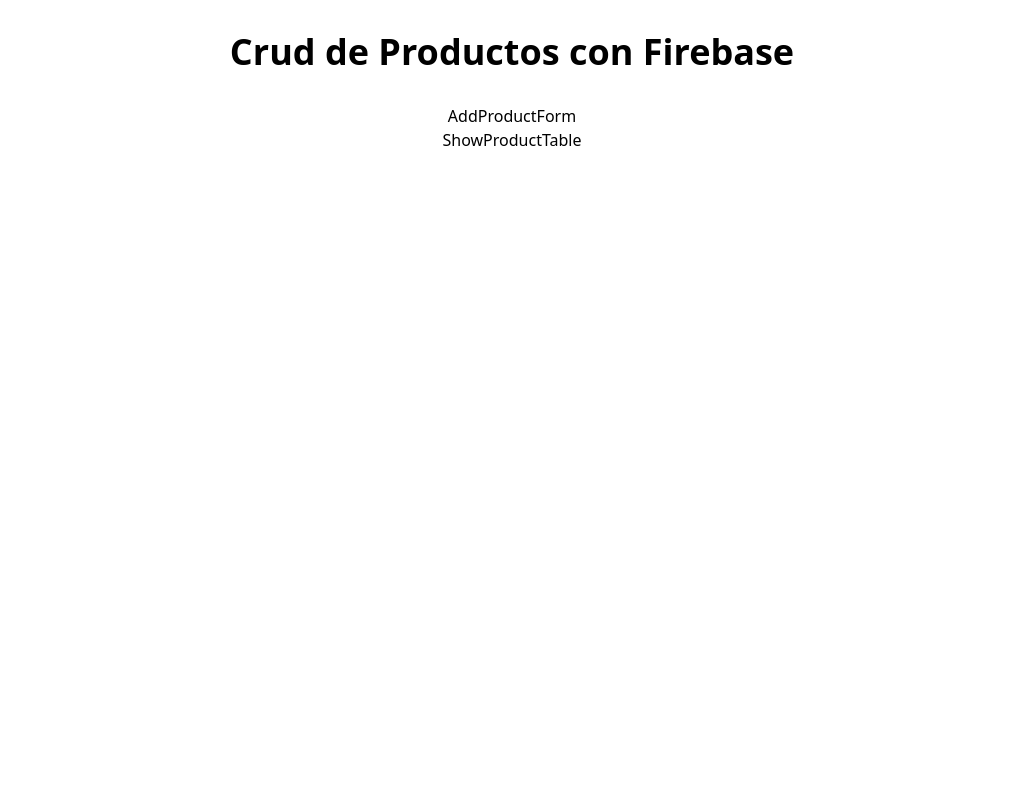
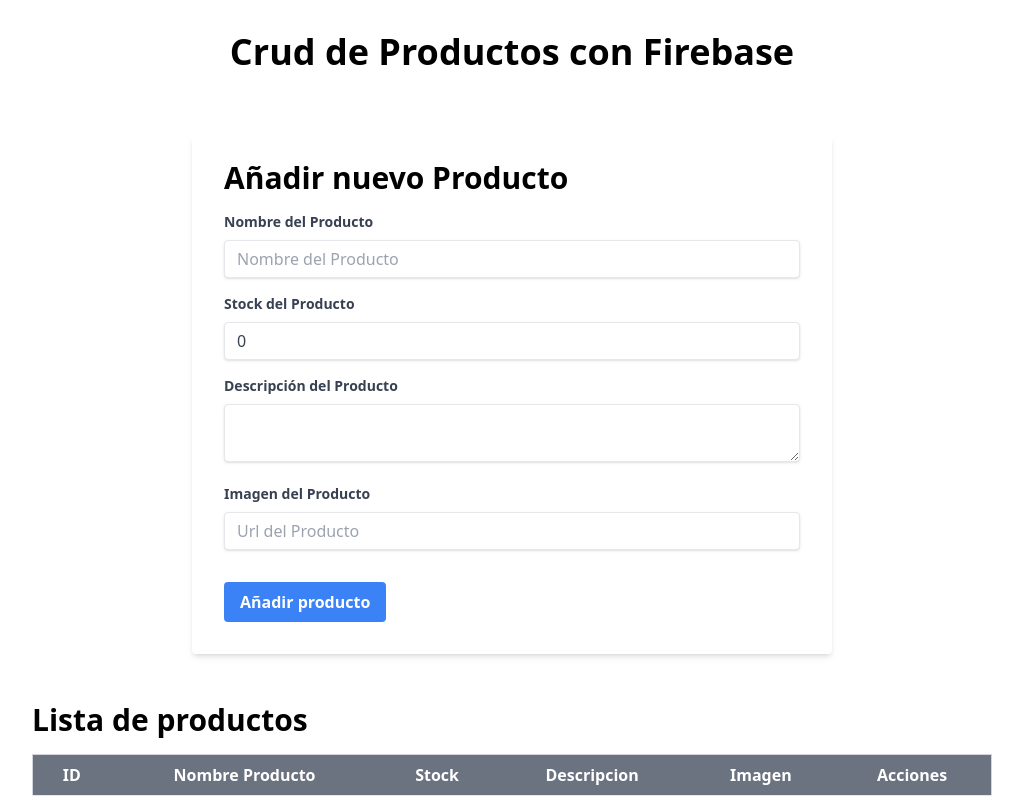
Before and after one commit to isaiasfl/react-2024-d, a React (Vite) app in the folder Proyectos/06-crud-firebase/: page / in a window 1280 px wide. Shown: the whole page, without its empty margins (128-1151 px from the left). Built offline with nearby package versions, Linux system fonts and the light colour scheme; no server answers; the database is empty.

Commit message:
dia-6-02-2024

```diff
--- a/Proyectos/06-crud-firebase/src/components/AddProductForm.jsx
+++ b/Proyectos/06-crud-firebase/src/components/AddProductForm.jsx
@@ -1,6 +1,122 @@
+import { useState } from "react";
+import Swal from "sweetalert2";
+import { addProducto } from "../firebase/productosApi";
 
 const AddProductForm = () => {
-  return <div>AddProductForm</div>;
+  const [nombre, setNombre] = useState("");
+  const [stock, setStock] = useState(0);
+  const [descripcion, setDescripcion] = useState("");
+  const [url, setUrl] = useState("");
+
+  const handleSubmit = async (e) => {
+    e.preventDefault();
+    // tengo que llamar a una función que me añada los datos del formulario.
+    try {
+      const nuevoProducto = await addProducto({
+        nombre,
+        stock,
+        descripcion,
+        url,
+      });
+      console.log("Producto añadido con id: ", nuevoProducto);
+
+      // ventana indicando si todo ok
+      Swal.fire({
+        icon: "success",
+        title: "¡Inserción correcta!",
+        text: "Datos del producto insertados correctamente",
+      });
+
+      // seteamos los estados a valor inicial
+      setNombre("");
+      setStock(0);
+      setDescripcion("");
+      setUrl("");
+    } catch (error) {
+      console.error("Error al añadir un producto", error);
+    }
+  };
+
+  return (
+    <div className="w-1/2 mx-auto mt-8">
+      <form
+        onSubmit={handleSubmit}
+        className="bg-white shadow-md rounded px-8 pt-6 pb-8 mb-4"
+      >
+        <h2 className="text-3xl font-semibold mb-4"> Añadir nuevo Producto</h2>
+        <div className="mb-4">
+          <label
+            className="block text-gray-700 text-sm font-bold mb-2"
+            htmlFor="nombre"
+          >
+            Nombre del Producto
+          </label>
+          <input
+            className="shadow appearance-none border rounded w-full py-2 px-3 text-gray-700 leading-tight focus:outline-none focus:shadow-blue-500"
+            type="text"
+            id="nombre"
+            placeholder="Nombre del Producto"
+            value={nombre}
+            onChange={(e) => setNombre(e.target.value)}
+            required
+          />
+        </div>
+        <div className="mb-4">
+          <label
+            className="block text-gray-700 text-sm font-bold mb-2"
+            htmlFor="stock"
+          >
+            Stock del Producto
+          </label>
+          <input
+            className="shadow appearance-none border rounded w-full py-2 px-3 text-gray-700 leading-tight focus:outline-none focus:shadow-blue-500"
+            type="number"
+            id="stock"
+            placeholder="Stock del Producto"
+            value={stock}
+            required
+            onChange={(e) => setStock(e.target.value)}
+          />
+        </div>
+        <div className="mb-4">
+          <label
+            className="block text-gray-700 text-sm font-bold mb-2"
+            htmlFor="descripcion"
+          >
+            Descripción del Producto
+          </label>
+          <textarea
+            className="shadow appearance-none border rounded w-full py-2 px-3 text-gray-700 leading-tight focus:outline-none focus:shadow-blue-500"
+            id="descripcion"
+            value={descripcion}
+            onChange={(e) => setDescripcion(e.target.value)}
+          />
+        </div>
+        <div className="mb-4">
+          <label
+            className="block text-gray-700 text-sm font-bold mb-2"
+            htmlFor="url"
+          >
+            Imagen del Producto
+          </label>
+          <input
+            className="shadow appearance-none border rounded w-full py-2 px-3 text-gray-700 leading-tight focus:outline-none focus:shadow-blue-500"
+            type="text"
+            id="url"
+            placeholder="Url del Producto"
+            value={url}
+            required
+            onChange={(e) => setUrl(e.target.value)}
+          />
+        </div>
+        <div className="flex items-center justify-between mt-8">
+          <button className="bg-blue-500 hover:bg-blue-700 text-white font-bold py-2 px-4 rounded focus:outline-none focus:shadow-lg focus:shadow-slate-700">
+            Añadir producto
+          </button>
+        </div>
+      </form>
+    </div>
+  );
 };
 
 export default AddProductForm;
--- a/Proyectos/06-crud-firebase/src/components/ShowProductTable.jsx
+++ b/Proyectos/06-crud-firebase/src/components/ShowProductTable.jsx
@@ -1,7 +1,48 @@
-import React from "react";
+import { useEffect, useState } from "react";
+import { getProductos } from "../firebase/productosApi";
+import Spinner from "./Spinner";
 
 const ShowProductTable = () => {
-  return <div>ShowProductTable</div>;
+  const [loading, setLoading] = useState(false);
+  const [productos, setProductos] = useState([]);
+
+  const fetchDataProducts = async () => {
+    try {
+      const productosData = await getProductos();
+      setProductos(productosData);
+    } catch (error) {
+      console.log("Error fetching productos", error);
+    } finally {
+      setLoading(false);
+    }
+  };
+  useEffect(() => {
+    fetchDataProducts();
+  }, []);
+  return (
+    <div className="w-3/4 mx-auto mt-8">
+      <h2 className="text-3xl font-semibold mb-4">Lista de productos</h2>
+      {loading ? (
+        <Spinner />
+      ) : (
+        <>
+          <table className="min-w-full bg-white border border-gray-300">
+            <thead className="bg-gray-500 text-white">
+              <tr>
+                <th className="py-2 px-4 border-b">ID</th>
+                <th className="py-2 px-4 border-b">Nombre Producto</th>
+                <th className="py-2 px-4 border-b">Stock</th>
+                <th className="py-2 px-4 border-b">Descripcion</th>
+                <th className="py-2 px-4 border-b">Imagen</th>
+                <th className="py-2 px-4 border-b">Acciones</th>
+              </tr>
+            </thead>
+          </table>
+          <tbody>{}</tbody>
+        </>
+      )}
+    </div>
+  );
 };
 
 export default ShowProductTable;
--- /dev/null
+++ b/Proyectos/06-crud-firebase/src/components/Spinner.jsx
@@ -0,0 +1,13 @@
+const Spinner = () => (
+  <div className="flex justify-center items-center h-32">
+    <div
+      className="animate-spin
+          rounded-full
+          h-16 w-16 border-t-8
+          border-blue-600
+          border-solid"
+    ></div>
+  </div>
+);
+
+export default Spinner;
--- a/Proyectos/06-crud-firebase/src/firebase/productosApi.js
+++ b/Proyectos/06-crud-firebase/src/firebase/productosApi.js
@@ -0,0 +1,28 @@
+import { addDoc, collection, getDocs } from "firebase/firestore";
+import { db } from "./firebase";
+
+// ---------- Dados de la colección ---------
+const productosCollection = collection(db, "Crud-react-productos");
+
+/// ----------- Añadir productos ----------
+export const addProducto = async (productoData) => {
+  try {
+    const docRef = await addDoc(productosCollection, productoData);
+    return docRef.id;
+  } catch (error) {
+    console.log("Error al añadir un producto", error);
+    throw error;
+  }
+};
+
+// ------------- Cargar Productos -------------
+
+export const getProductos = async () => {
+  try {
+    const data = await getDocs(productosCollection);
+    return data.docs.map((doc) => ({ ...doc.data(), id: doc.id }));
+  } catch (error) {
+    console.log("Error al Obtener los productos", error);
+    throw error;
+  }
+};
```
